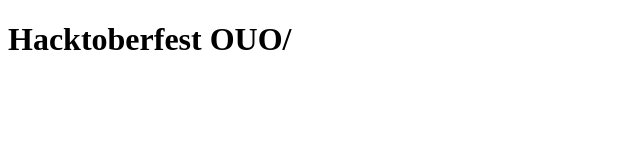
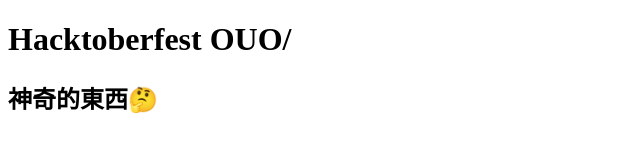
Before and after one commit to SiriusKoan/hacktoberfest, a plain HTML site: page index.html in a window 1280 px wide. Shown: the whole page, without its empty margins (0-640 px from the left). Drawn offline with Linux system fonts and the light colour scheme.

Commit message:
Comment into index

```diff
--- a/index.html
+++ b/index.html
@@ -4,5 +4,6 @@
     </head>
     <body>
         <h1>Hacktoberfest OUO/</h1>
+        <h2>神奇的東西🤔</h2>
     </body>
 </html>
```
